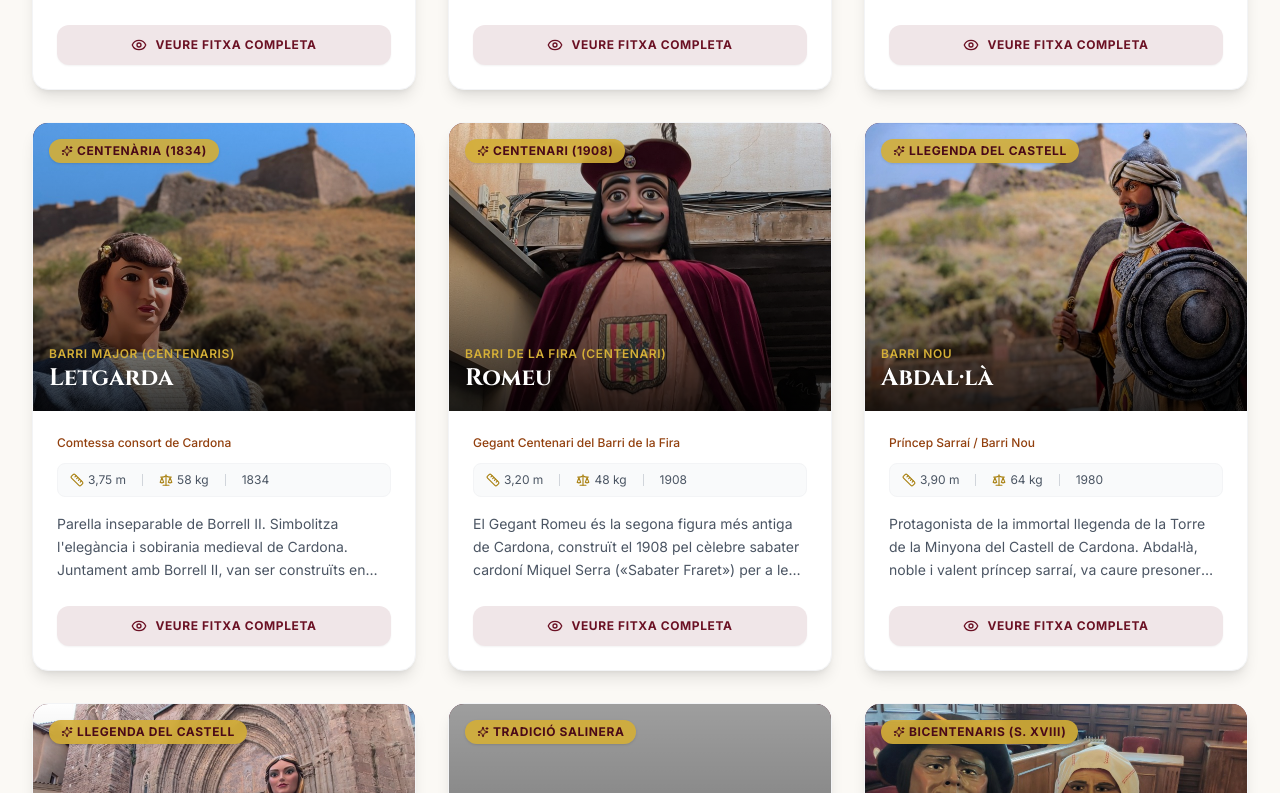
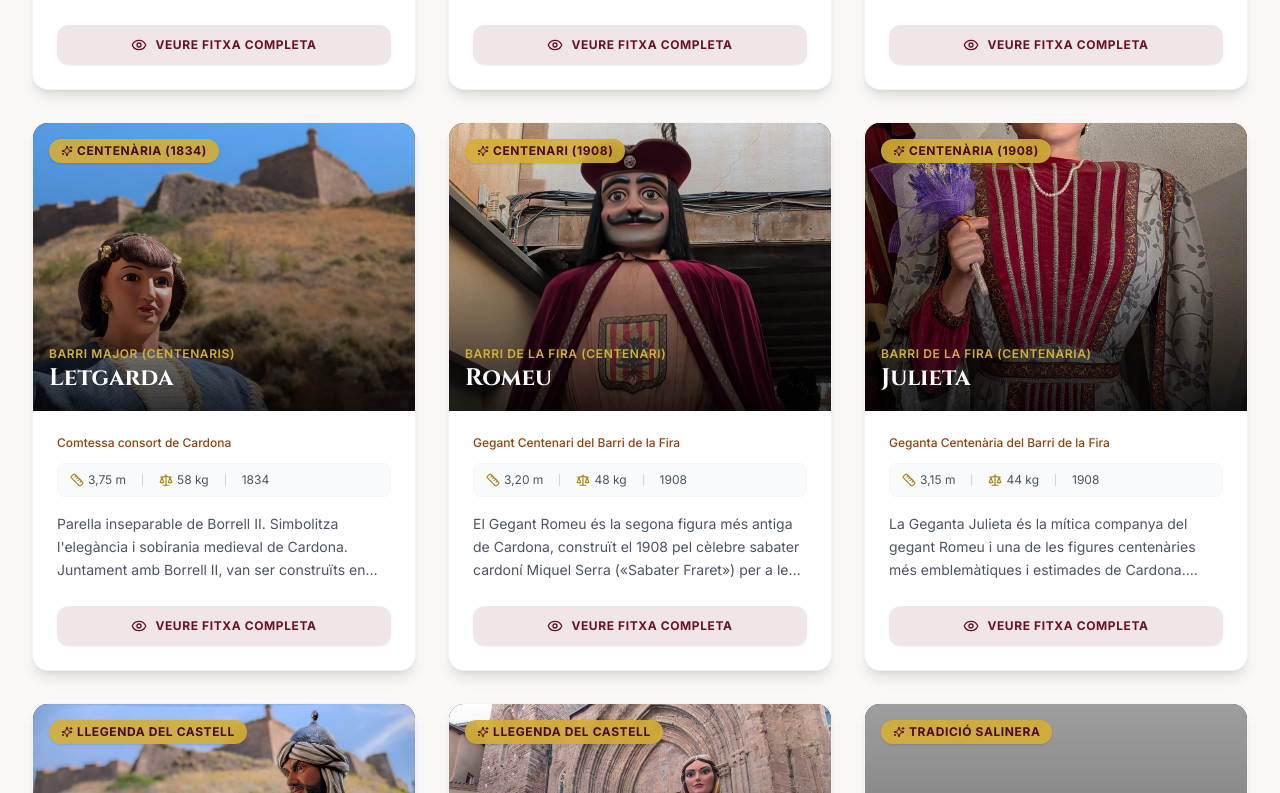
Before and after one commit to colygonmobilitatregenerativa-sys/gegants-cardona, a React (Vite) app: page / in a window 1280 px wide. Shown: the part 1687-2480 px from the top of the page. Built offline with nearby package versions, Linux system fonts and the light colour scheme; grey boxes are pictures that could not be loaded.

Commit message:
feat: afegir fitxa i foto oficial de la Geganta Julieta (Barri de la Fira, 1908)

```diff
--- a/src/components/FigureModal.jsx
+++ b/src/components/FigureModal.jsx
@@ -50,7 +50,7 @@ export default function FigureModal({ figure, onClose }) {
           <div className="absolute bottom-3 left-3 sm:bottom-4 sm:left-4 z-10">
             <span className="inline-flex items-center gap-1.5 px-3 py-1 rounded-full text-xs font-bold uppercase tracking-wider bg-cardona-gold text-cardona-burgundyDark shadow-md">
               <Sparkles className="w-3.5 h-3.5" />
-              {figure.badge}
+              {loc(figure.badge)}
             </span>
           </div>
         </div>
--- a/src/components/Gallery.jsx
+++ b/src/components/Gallery.jsx
@@ -101,6 +101,25 @@ const galleryPhotos = [
   {
     id: 6,
     title: {
+      ca: 'La Geganta Julieta del Barri de la Fira',
+      es: 'La Giganta Julieta del Barrio de la Fira',
+      en: 'The Julieta Giantess of the Fira Quarter'
+    },
+    category: {
+      ca: 'La Fira (1908)',
+      es: 'La Fira (1908)',
+      en: 'La Fira (1908)'
+    },
+    image: './images/julieta.jpg',
+    description: {
+      ca: 'Figura centenària de 1908 amb el vestit senyorial de vellut carmesí, tela adamascada i el ram de flors silvestres.',
+      es: 'Figura centenaria de 1908 con el vestido señorial de terciopelo carmesí, tela adamascada y el ramo de flores silvestres.',
+      en: 'Centenary giantess from 1908 in crimson velvet gown, damask jacquard, holding her bouquet of wildflowers.'
+    }
+  },
+  {
+    id: 7,
+    title: {
       ca: 'La Comtessa Letgarda davant la Fortalesa',
       es: 'La Condesa Letgarda ante la Fortaleza',
       en: 'Countess Letgarda before the Fortress'
@@ -118,7 +137,7 @@ const galleryPhotos = [
     }
   },
   {
-    id: 7,
+    id: 8,
     title: {
       ca: 'El Príncep Abdal·là davant el Castell',
       es: 'El Príncipe Abdal·là ante el Castillo',
@@ -137,7 +156,7 @@ const galleryPhotos = [
     }
   },
   {
-    id: 8,
+    id: 9,
     title: {
       ca: 'La Geganta Adalés davant el Portal de Sant Miquel',
       es: 'La Giganta Adalés ante el Portal de Sant Miquel',
@@ -156,7 +175,7 @@ const galleryPhotos = [
     }
   },
   {
-    id: 9,
+    id: 10,
     title: {
       ca: 'La Plaça de Bous i el Correbous de Cardona',
       es: 'La Plaza de Toros y el Correbous de Cardona',
--- a/src/data/figures.js
+++ b/src/data/figures.js
@@ -270,6 +270,60 @@ export const figuresData = [
     featured: true
   },
   {
+    id: 'julieta',
+    name: 'Julieta',
+    subtitle: {
+      ca: 'Geganta Centenària del Barri de la Fira',
+      es: 'Giganta Centenaria del Barrio de la Fira',
+      en: 'Centenary Giantess of the Fira Quarter'
+    },
+    category: 'barri-fira',
+    categoryLabel: {
+      ca: 'Barri de la Fira (Centenària)',
+      es: 'Barrio de la Fira (Centenaria)',
+      en: 'Fira Quarter (Centenary Giantess)'
+    },
+    year: {
+      ca: '1908 (Estrena: Barri de la Fira)',
+      es: '1908 (Estreno: Barrio de la Fira)',
+      en: '1908 (Debut: Fira Quarter)'
+    },
+    sculptor: {
+      ca: 'Miquel Serra i Mosella ("Sabater Fraret")',
+      es: 'Miquel Serra i Mosella ("Sabater Fraret")',
+      en: 'Miquel Serra i Mosella ("Sabater Fraret")'
+    },
+    height: '3,15 m',
+    weight: '44 kg',
+    location: {
+      ca: 'Cardona - Barri de la Fira',
+      es: 'Cardona - Barrio de la Fira',
+      en: 'Cardona - Fira Quarter'
+    },
+    image: './images/julieta.jpg',
+    description: {
+      ca: 'La Geganta Julieta és la mítica companya del gegant Romeu i una de les figures centenàries més emblemàtiques i estimades de Cardona. Construïda l\'any 1908 pel sabater artesà Miquel Serra («Sabater Fraret») per a les festivitats del Barri de la Fira, està catalogada oficialment com a Geganta Centenària de Catalunya. Amb els seus ulls blaus expressius, mirada dolça i somriure afable, encarna la donzella noble i romàntica que enamora el poble a cada ballada de festa major.',
+      es: 'La Giganta Julieta es la mítica compañera del gigante Romeu y una de las figuras centenarias más emblemáticas y queridas de Cardona. Construida en el año 1908 por el zapatero artesano Miquel Serra («Sabater Fraret») para las festividades del Barrio de la Fira, está catalogada oficialmente como Giganta Centenaria de Cataluña. Con sus expresivos ojos azules, dulce mirada y sonrisa afable, encarna a la doncella noble y romántica que cautiva a la villa en cada baile de fiesta mayor.',
+      en: 'Julieta is the legendary companion of giant Romeu and one of Cardona’s most cherished centenary figures. Created in 1908 by local craftsman and shoemaker Miquel Serra ("Sabater Fraret") for the Fira quarter celebrations, she is officially registered as a Centenary Giantess of Catalonia. With her expressive blue eyes, gentle gaze, and sweet countenance, she personifies the noble romantic heroine that enchants the town during every festival dance.'
+    },
+    vestimenta: {
+      ca: 'Recollit noble d\'època ornat amb dues roses al capdamunt (una grana i una argentada), collaret de perles blanques i arracades a joc. Llueix un vestit senyorial amb cosset central de vellut carmesí decorat amb passamaneria platejada i calat de reixa inferior, combinat amb una rica tela adamascada platejada amb motius florals a les àmplies mànegues i faldilla. Porta a la cintura una bossa almoinera de gala a joc, i a la mà dreta sosté amb delicadesa un ramet de flors silvestres morades (lavanda) embolicat en tul violeta i cintes de la senyera.',
+      es: 'Elegante recogido noble con dos rosas en el tocado (una granate y otra plateada), collar de perlas blancas y pendientes a juego. Luce un vestido señorial con corpiño central de terciopelo carmesí decorado con cordoncillo plateado y calado de rejilla inferior, combinado con una rica tela adamascada plateada con motivos florales en las amplias mangas y falda. Lleva en la cintura una limosnera de gala a juego, y en la mano derecha sostiene con delicadeza un ramo de flores silvestres moradas (lavanda) envuelto en tul violeta y cintas de la senyera.',
+      en: 'Noble period updo adorned with a garnet and silver dual-rose headpiece, white pearl necklace, and matching drop earrings. She wears a stately gown with a crimson velvet central bodice decorated with silver cord trims and lower grid openwork, paired with silver-grey floral damask jacquard on the sweeping sleeves and skirt. A matching gala alms-purse hangs from her waist, and in her right hand she delicately holds a bouquet of purple lavender wrapped in violet tulle and Catalan senyera ribbons.'
+    },
+    ball: {
+      ca: 'Vals de la Fira (Romeu i Julieta)',
+      es: 'Vals de la Fira (Romeu y Julieta)',
+      en: 'Fira Waltz (Romeu & Julieta)'
+    },
+    badge: {
+      ca: 'Centenària (1908)',
+      es: 'Centenaria (1908)',
+      en: 'Centenary Giantess (1908)'
+    },
+    featured: true
+  },
+  {
     id: 'abdalla',
     name: 'Abdal·là',
     subtitle: {
--- a/src/data/translations.js
+++ b/src/data/translations.js
@@ -19,7 +19,7 @@ export const translations = {
       badge: 'Patrimoni Festiu i Cultural de Cardona',
       titlePrefix: 'Els Gegants de',
       titleCity: 'Cardona',
-      subtitle: 'El Batallador, Borrell II, Letgarda, Abdal·là i Adalés. Segles de passió gegantera, danses centenàries i llegendes vives sota la silueta imponent del Castell i la Muntanya de Sal.',
+      subtitle: 'El Batallador, Borrell II, Letgarda, el Romeu i la Julieta, Abdal·là i Adalés. Segles de passió gegantera, danses centenàries i llegendes vives sota la silueta imponent del Castell i la Muntanya de Sal.',
       btnFigures: 'Descobreix les Figures',
       btnCalendar: 'Festa Major i Sortides',
       stat1Year: '1834',
@@ -207,7 +207,7 @@ export const translations = {
       badge: 'Patrimonio Festivo y Cultural de Cardona',
       titlePrefix: 'Los Gigantes de',
       titleCity: 'Cardona',
-      subtitle: 'El Batallador, Borrell II, Letgarda, Abdal·là y Adalés. Siglos de pasión de gigantes, danzas centenarias y leyendas vivas bajo la silueta imponente del Castillo y la Montaña de Sal.',
+      subtitle: 'El Batallador, Borrell II, Letgarda, Romeu y Julieta, Abdal·là y Adalés. Siglos de pasión de gigantes, danzas centenarias y leyendas vivas bajo la silueta imponente del Castillo y la Montaña de Sal.',
       btnFigures: 'Descubre las Figuras',
       btnCalendar: 'Fiesta Mayor y Salidas',
       stat1Year: '1834',
@@ -395,7 +395,7 @@ export const translations = {
       badge: 'Festive & Cultural Heritage of Cardona',
       titlePrefix: 'The Giants of',
       titleCity: 'Cardona',
-      subtitle: 'The Battler, Borrell II, Letgarda, Abdal·là and Adalés. Centuries of giant-troupe tradition, ancestral dances and living legends under the imposing silhouette of Cardona Castle and the Salt Mountain.',
+      subtitle: 'The Battler, Borrell II, Letgarda, Romeu & Julieta, Abdal·là and Adalés. Centuries of giant-troupe tradition, ancestral dances and living legends under the imposing silhouette of Cardona Castle and the Salt Mountain.',
       btnFigures: 'Explore the Figures',
       btnCalendar: 'Main Festival & Events',
       stat1Year: '1834',
```
Also changed, not shown: public/images/julieta.jpg (added).
